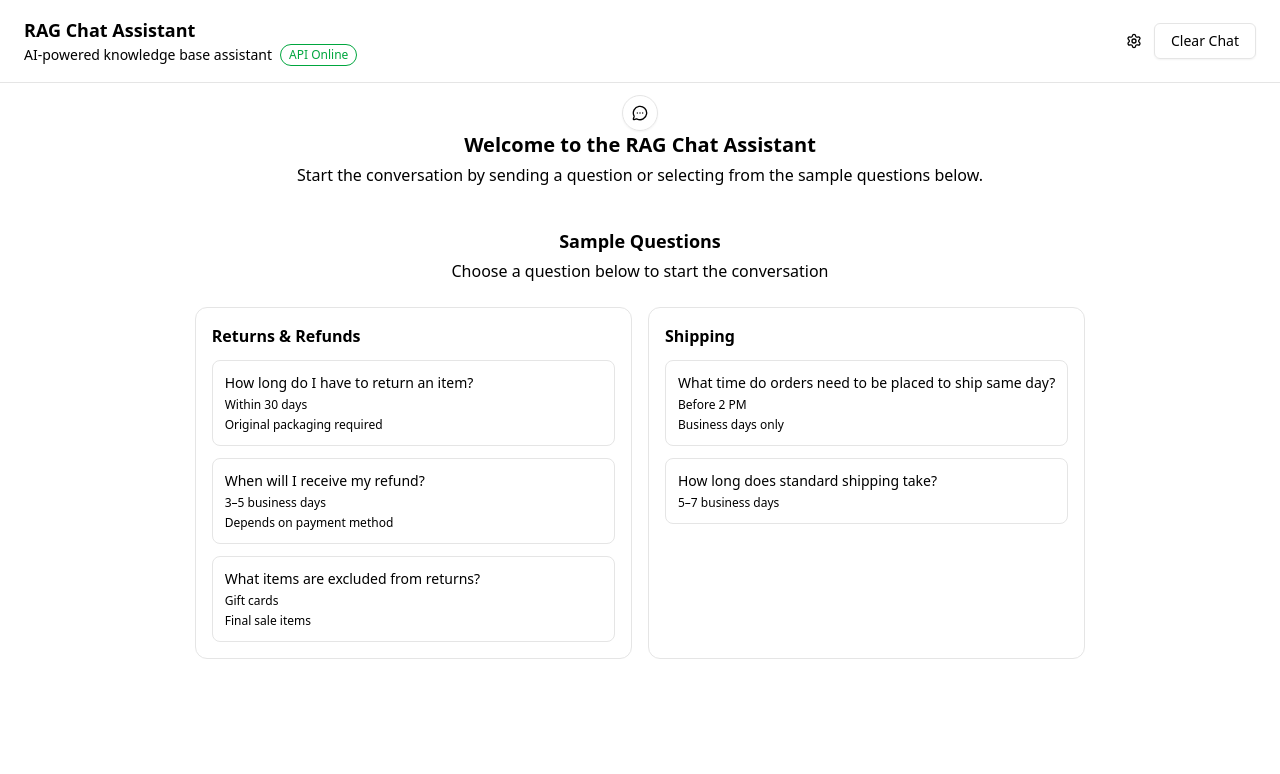
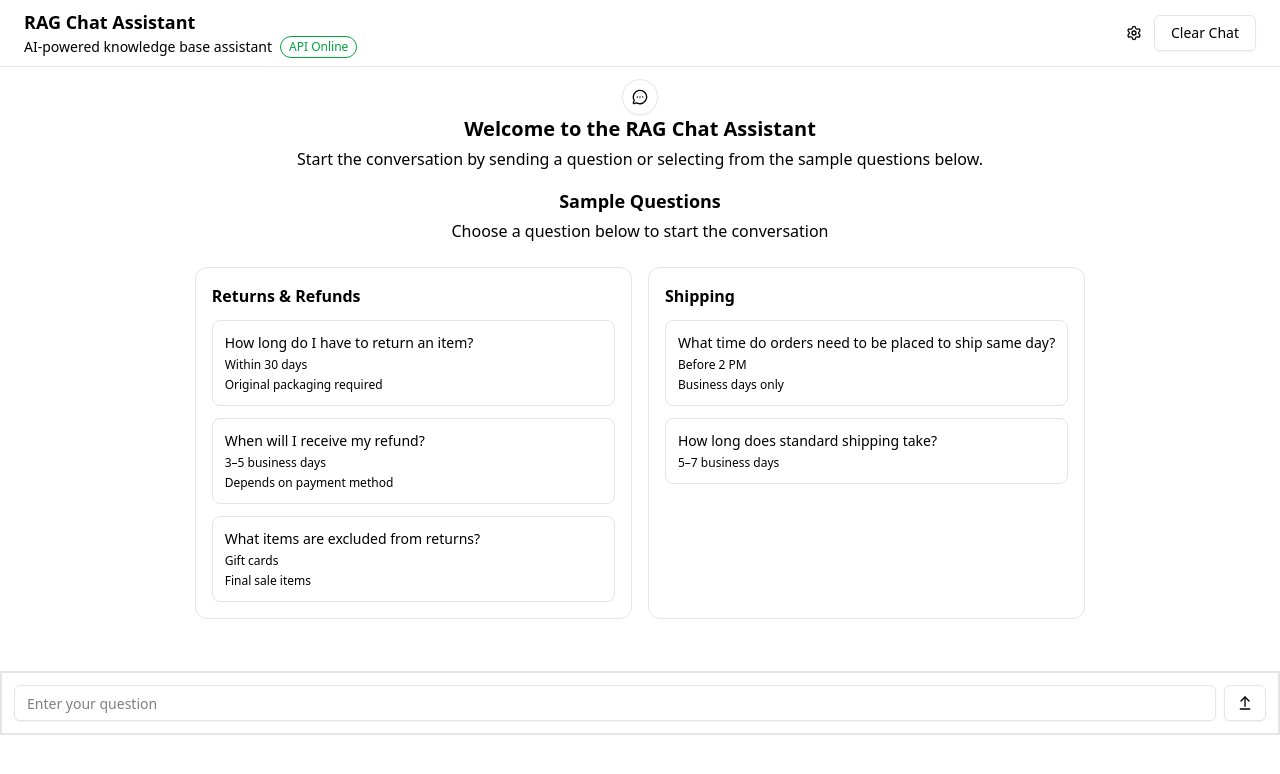
Before and after one commit to betapcode17/RAG-APP, a React app in the folder frontend/: page / in a window 1280 px wide. Shown: the top 774 px of the page. Built offline with nearby package versions, Linux system fonts and the light colour scheme; the HTML template or start-up script is replaced by a standard one.

Commit message:
done ChatInput

```diff
--- a/frontend/src/App.tsx
+++ b/frontend/src/App.tsx
@@ -1,10 +1,12 @@
 import ChatEmpty from "./components/ChatEmpty";
 import Header from "./components/ChatHeader";
+import ChatInput from "./components/ChatInput";
 function App() {
   return (
     <div className="flex flex-col">
       <Header></Header>
       <ChatEmpty></ChatEmpty>
+      <ChatInput></ChatInput>
     </div>
   );
 }
--- a/frontend/src/components/ChatHeader.tsx
+++ b/frontend/src/components/ChatHeader.tsx
@@ -5,7 +5,7 @@ import { SettingsPanel } from "./ui/SettingsPanel.tsx";
 
 const Header = () => {
   return (
-    <div className="flex justify-between px-6 py-4 border-b">
+    <div className="flex justify-between px-6 py-2 border-b">
       <div className="flex flex-col gap-x-px">
         <h1 className="text-lg font-semibold">RAG Chat Assistant</h1>
         <div className="flex items-center gap-2">
--- a/frontend/src/components/ChatInput.tsx
+++ b/frontend/src/components/ChatInput.tsx
@@ -1 +1,18 @@
 // ChatInput
+import React from "react";
+import { Input } from "./ui/input";
+import { Button } from "./ui/button";
+import { ArrowUpFromLine } from "lucide-react";
+
+const ChatInput = () => {
+  return (
+    <div className="flex p-3 border-2 gap-2">
+      <Input type="question" placeholder="Enter your question" />
+      <Button type="submit" variant="outline">
+        <ArrowUpFromLine />
+      </Button>
+    </div>
+  );
+};
+
+export default ChatInput;
--- a/frontend/src/components/SampleQuestions.tsx
+++ b/frontend/src/components/SampleQuestions.tsx
@@ -35,7 +35,7 @@ const groups = [
 ];
 export const SampleQuestions = () => {
   return (
-    <div className="flex flex-col items-center py-10">
+    <div className="flex flex-col items-center py-4">
       <h2 className="text-lg font-semibold">Sample Questions</h2>
       <p className="text-muted-foreground mt-1">
         Choose a question below to start the conversation
--- /dev/null
+++ b/frontend/src/components/ui/input.tsx
@@ -0,0 +1,21 @@
+import * as React from "react";
+
+import { cn } from "../../lib/utils";
+
+function Input({ className, type, ...props }: React.ComponentProps<"input">) {
+  return (
+    <input
+      type={type}
+      data-slot="input"
+      className={cn(
+        "file:text-foreground placeholder:text-muted-foreground selection:bg-primary selection:text-primary-foreground dark:bg-input/30 border-input h-9 w-full min-w-0 rounded-md border bg-transparent px-3 py-1 text-base shadow-xs transition-[color,box-shadow] outline-none file:inline-flex file:h-7 file:border-0 file:bg-transparent file:text-sm file:font-medium disabled:pointer-events-none disabled:cursor-not-allowed disabled:opacity-50 md:text-sm",
+        "focus-visible:border-ring focus-visible:ring-ring/50 focus-visible:ring-[3px]",
+        "aria-invalid:ring-destructive/20 dark:aria-invalid:ring-destructive/40 aria-invalid:border-destructive",
+        className
+      )}
+      {...props}
+    />
+  );
+}
+
+export { Input };
```
